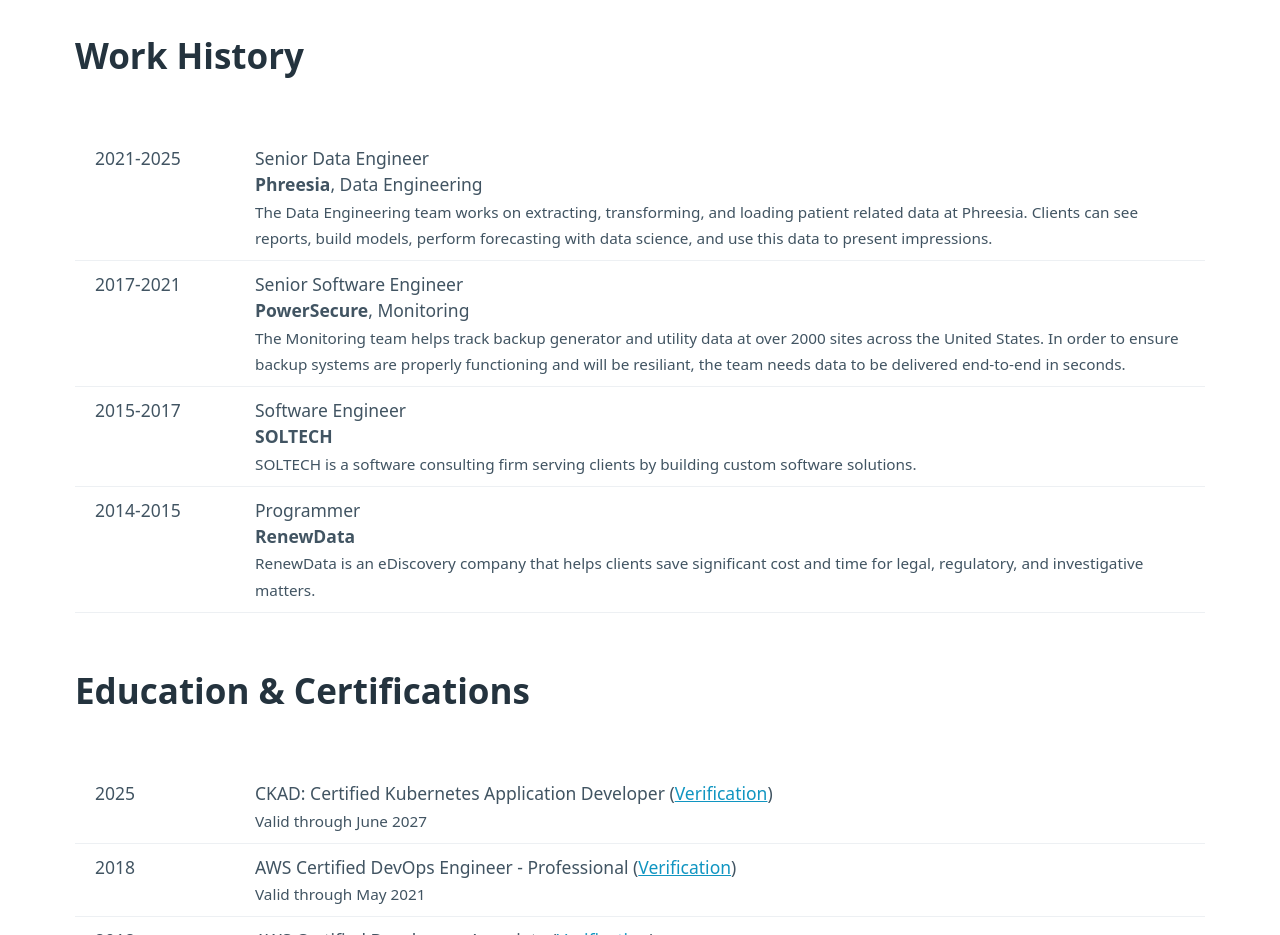
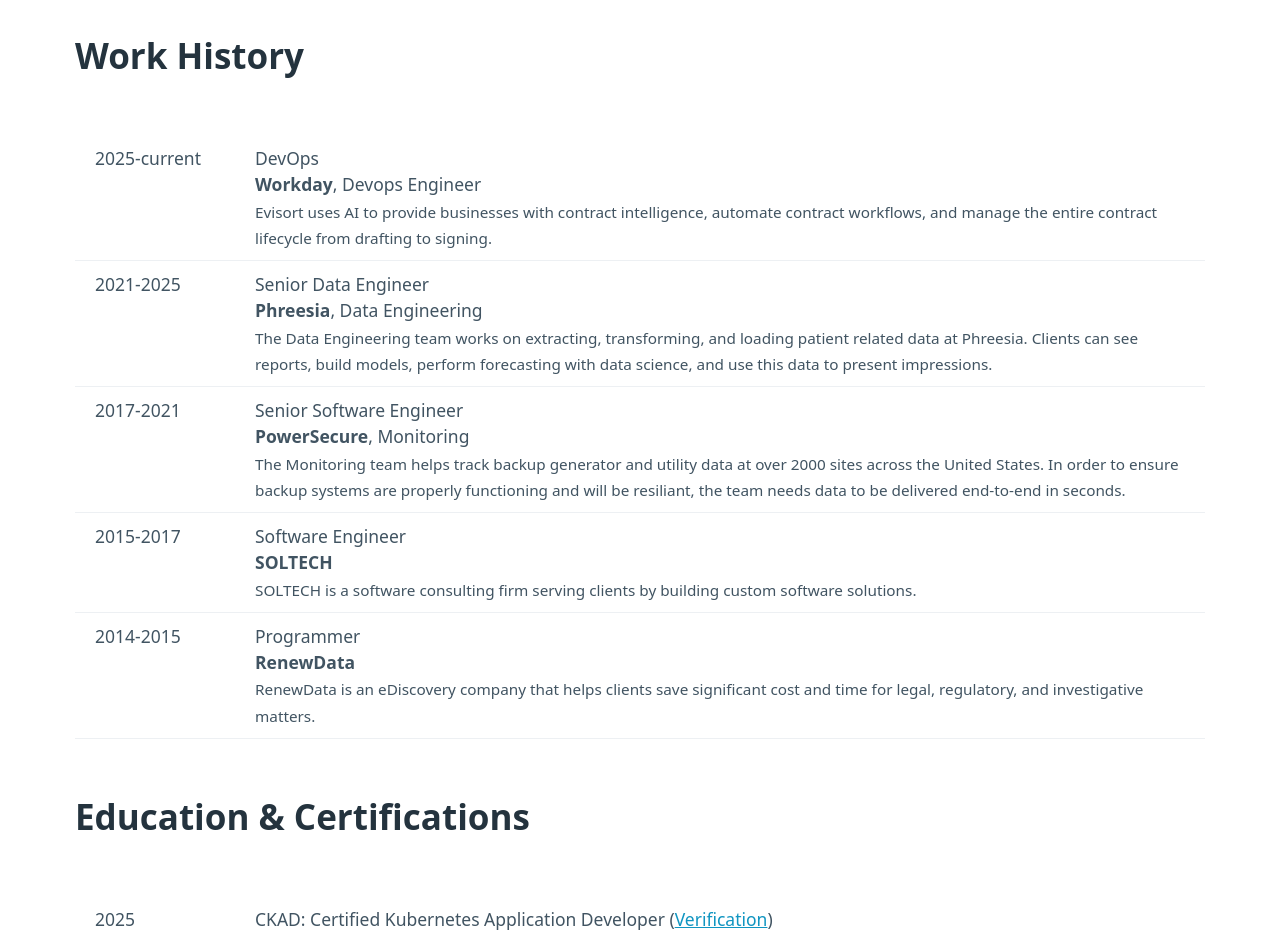
Before and after one commit to joxford531/joxford531.github.io, a plain HTML site: page resume.html in a window 1280 px wide. Shown: the part 1520-2455 px from the top of the page. Drawn offline with Linux system fonts and the light colour scheme.

Commit message:
Update resume to add workday.

```diff
--- a/resume.html
+++ b/resume.html
@@ -84,6 +84,19 @@
       <h2>Work History</h2>
       <table>
         <tbody>
+          <tr>
+            <td class="w-32 align-top">2025-current</td>
+            <td>
+              DevOps
+              <br />
+              <strong>Workday</strong>, Devops Engineer
+              <br />
+              <small>
+                Evisort uses AI to provide businesses with contract intelligence, automate contract workflows,
+                and manage the entire contract lifecycle from drafting to signing.
+              </small>
+            </td>
+          </tr>
           <tr>
             <td class="w-32 align-top">2021-2025</td>
             <td>
```
